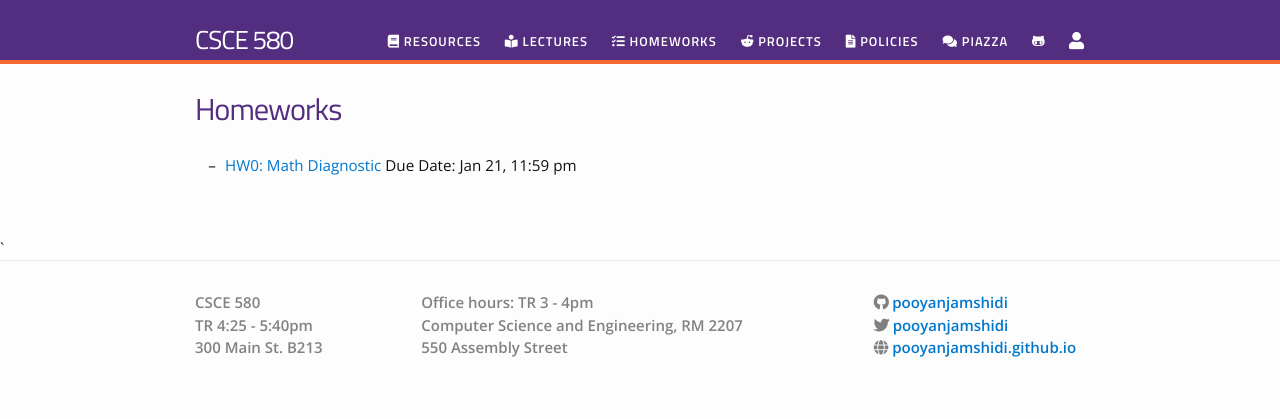
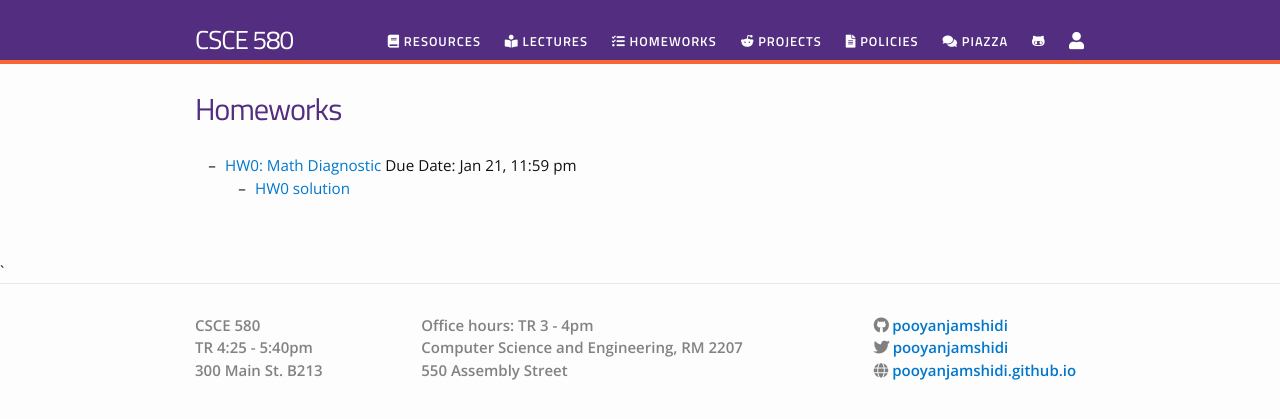
Before and after one commit to stephenvolpe/csce580, a Jekyll site: the page built from homeworks.md, in a window 1280 px wide. Shown: the top 419 px of the page. Built offline with Jekyll 4.4.1, drawn with Linux system fonts in a browser that asks for light colours; nearby versions of some CDN libraries.

Commit message:
hw0 solution path

```diff
--- a/homeworks.md
+++ b/homeworks.md
@@ -6,3 +6,4 @@
 
 * [HW0: Math Diagnostic](https://github.com/pooyanjamshidi/csce580/tree/master/homeworks/hw0)
   Due Date: Jan 21, 11:59 pm
+  - [HW0 solution](https://github.com/pooyanjamshidi/csce580/tree/master/homeworks/hw0)
```
